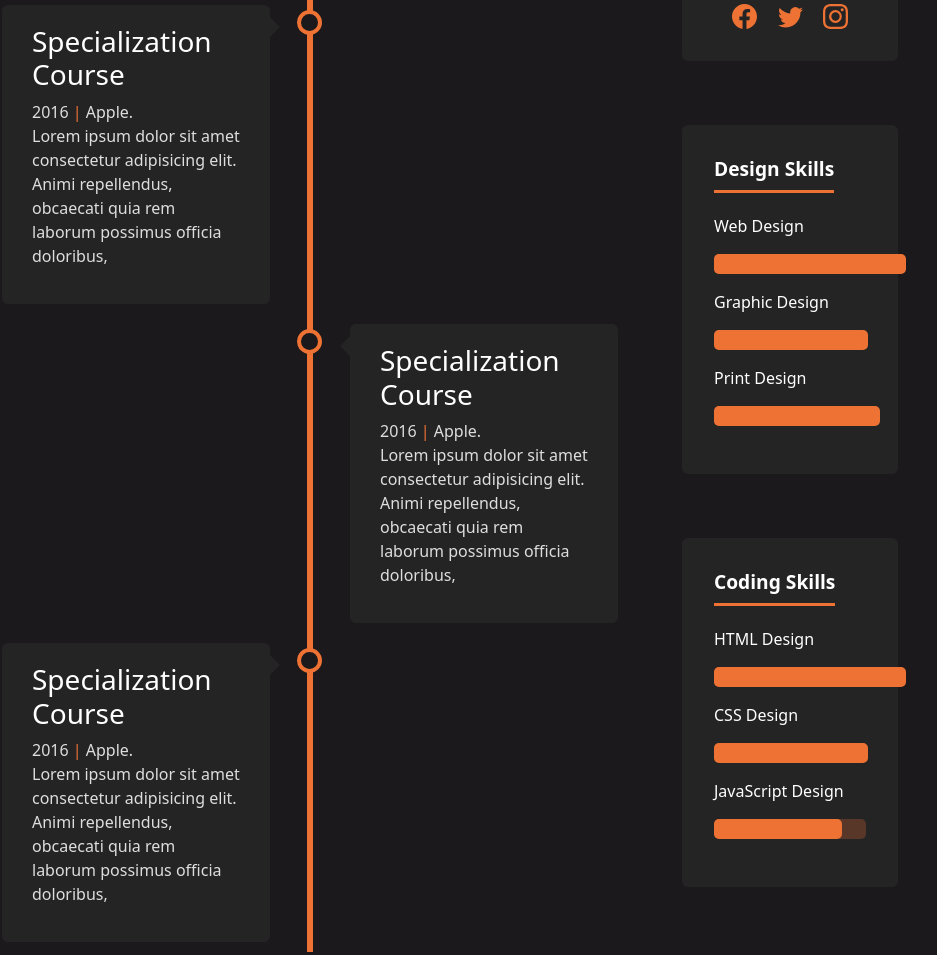
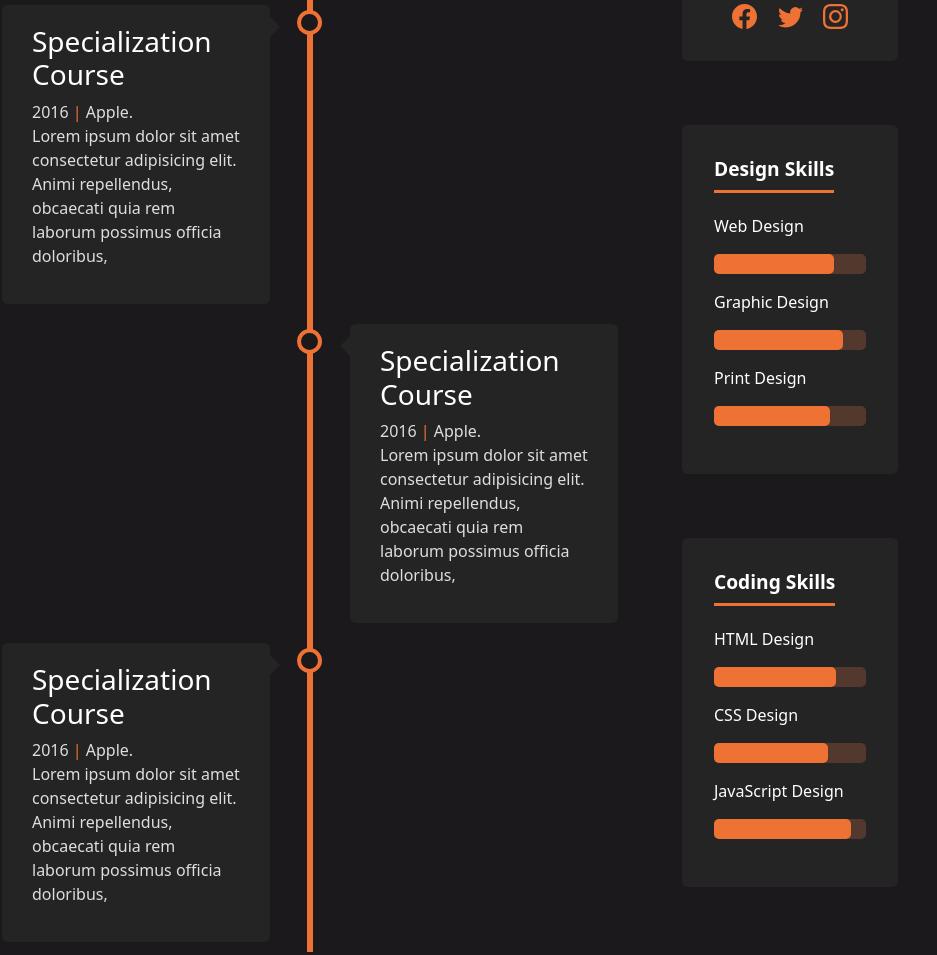
Before and after one commit to CodingBunnyi/JR-Project1, a plain HTML site: page src/index.html in a window 1280 px wide. Shown: the part 1333-2288 px from the top of the page, without its empty margins (210-1147 px from the left). Drawn offline with Linux system fonts and the light colour scheme.

Commit message:
fix skill bar

```diff
--- a/src/index.html
+++ b/src/index.html
@@ -9,23 +9,29 @@
     </head>
 
     <body>
+        <header>
             <nav class="navbar navbar-expand-lg">
                 <div class="container-fluid">
                     <span class="navbar-brand">CodingBunny</span>
+
                     <div id="navbarNav">
                         <ul class="navbar-nav">
                             <li class="nav-item">
                                 <a class="nav-link active" href="#">Home</a>
                             </li>
+
                             <li class="nav-item">
                                 <a class="nav-link" href="#">Portfolio</a>
                             </li>
+
                             <li class="nav-item">
                                 <a class="nav-link" href="#">Services</a>
                             </li>
+
                             <li class="nav-item">
                                 <a class="nav-link" href="#">Blog</a>
                             </li>
+
                             <li class="nav-item">
                                 <a class="nav-link" href="#">Contact</a>
                             </li>
@@ -33,9 +39,10 @@
                     </div>
                 </div>
             </nav>
+        </header>
 
         <main>
-            <div class="home-intro container">
+            <section class="home-intro container">
                 <div class="row">
                     <div class="home-intro-text col-lg-6">
                         <div class="icon-box">
@@ -43,8 +50,10 @@
                             <a href="#"><img class="icon" src="assets/twitter.svg" alt="twitter"></a>
                             <a href="#"><img class="icon" src="assets/instagram.svg" alt="instagram"></a>
                         </div>
+
                         <h1>I am Jay Chou</h1>
                         <p id="intro-describe">I am a Taiwanese singer, songwriter, rapper, record producer, actor, film director, businessman and magician. </p>
+
                         <div>
                             <button id="bt-my-portfolio">My Portfolio</button>
                             <button id="bt-play"><img id="play-icon"src="assets/play-fill.svg" alt="play icon"></button>
@@ -52,15 +61,16 @@
                     </div>
 
                     <div class="portraint col-lg-6">
-                        <img id="portraint-img" src="assets/Jay-Chou-Net-Worth-removebg.png" alt="Jay Chou portraint" >
+                        <img id="portraint-img" src="assets/Jay-Chou-Net-Worth-removebg.png" alt="Jay Chou portraint">
                     </div>
                 </div>
-            </div>
+            </section>
 
-            <div class="portfolio">
+            <section class="portfolio">
                 <div class="top-container">
                     <h2 id="portfolio-title">Portfolio<br>Showcase</h2>
                 </div>
+
                 <div class="portfolio-main-container container">
                     <div class="row">
                         <div class="left-container col-xl-9">
@@ -103,7 +113,6 @@
                             </div>
                         </div>
 
-
                         <div class="right-container col-xl-3">
                             <div class="portfolio-card right-container-box">
                                 <span id="name">Jay Chou</span><br>
@@ -122,24 +131,21 @@
                                     <div class="skill-item">
                                         <span class="skill-name">Web Design</span>
                                         <div class="skills-bar">
-                                            <hr class="bg-bar">
-                                            <hr class="skill-bar" id="skill-bar-1">
+                                            <div class="bg-bar" id ="skill--webDesign"> </div>
                                         </div>
                                     </div>
 
                                     <div class="skill-item">
                                         <span class="skill-name">Graphic Design</span>
                                         <div class="skills-bar">
-                                            <hr class="bg-bar">
-                                            <hr class="skill-bar" id="skill-bar-2">
+                                            <div class="bg-bar" id="skill--GraphicDesign"></div>
                                         </div>
                                     </div>
 
                                     <div class="skill-item">
                                         <span class="skill-name">Print Design</span>
                                         <div class="skills-bar">
-                                            <hr class="bg-bar">
-                                            <hr class="skill-bar" id="skill-bar-3">
+                                            <div class="bg-bar" id="skill--printDesign"></div>
                                         </div>
                                     </div>
                                 </div>
@@ -151,24 +157,21 @@
                                     <div class="skill-item">
                                         <span class="skill-name">HTML Design</span>
                                         <div class="skills-bar">
-                                            <hr class="bg-bar">
-                                            <hr class="skill-bar" id="skill-bar-4">
+                                            <div class="bg-bar" id="skill--htmlDesign"></div>
                                         </div>
                                     </div>
 
                                     <div class="skill-item">
                                         <span class="skill-name">CSS Design</span>
                                         <div class="skills-bar">
-                                            <hr class="bg-bar">
-                                            <hr class="skill-bar" id="skill-bar-5">
+                                            <div class="bg-bar" id="skill--cssDesign"></div>
                                         </div>
                                     </div>
 
                                     <div class="skill-item">
                                         <span class="skill-name">JavaScript Design</span>
                                         <div class="skills-bar">
-                                            <hr class="bg-bar">
-                                            <hr class="skill-bar" id="skill-bar-6">
+                                            <div class="bg-bar" id="skill--javaScriptDesign"></div>
                                         </div>
                                     </div>
                                 </div>
@@ -176,12 +179,13 @@
                         </div>
                     </div>
                 </div>
-            </div>
+            </section>
 
-            <div class="service">
+            <section class="service">
                 <div class="top-container">
                     <h2 id="portfolio-title">Services</h2>
                 </div>
+
                 <div class="container">
                     <div class="row">
                         <div class="col-lg-4">
@@ -189,35 +193,44 @@
                                 1 of 3
                             </div>
                         </div>
+
                         <div class="col-lg-4">
                             <div class="service-box">
                                 2 of 3
                             </div>
                         </div>
+
                         <div class="col-lg-4">
                             <div class="service-box">
                                 3 of 3
                             </div>
                         </div>
                     </div>
+
                     <div class="row">
                         <div class="col-lg-4">
                             <div class="service-box">
                                 1 of 3
                             </div>
                         </div>
+
                         <div class="col-lg-4">
                             <div class="service-box">
                                 2 of 3
                             </div>
                         </div>
+
                         <div class="col-lg-4">
                                 <div class="service-box">
                             3 of 3
                         </div>
                     </div>
                 </div>
-            </div>
+            </section>
         </main>
+
+        <footer>
+            © 2020 All rights reserved. Designed by CodingBunny
+        </footer>
     </body>
 </html>
--- a/src/sass/styles.scss
+++ b/src/sass/styles.scss
@@ -179,7 +179,6 @@ h1 {
                     background-color: $bg-color-light;
                     position: relative;
                     border-radius: 6px;
-                    min-width: 40;
                     #separater {
                         color: $emphasize-color;
                     }
@@ -225,10 +224,8 @@ h1 {
 
         .right-container {
             margin-top: 2rem;
-            // width: 30%;
             display: flex;
             flex-direction: column;
-            // margin-left: 2rem;
             .right-container-box {
                 margin-bottom: 4rem;
                 background-color: $bg-color-light;
@@ -266,51 +263,59 @@ h1 {
                 }
 
                 .skill-container {
-                    padding-top: 2rem;
+                    padding-top: 1rem;
                     .skill-item {
+                        margin: 1rem 0;
                         .skill-name {
                             font-size: 1rem;;
                         }
                         .skills-bar{
                             display: flex;
+                            width:100%;
+                            margin-top: 1rem;
                             .bg-bar {
                                 width: 100%;
-                                border: 10px solid $emphasize-color;
                                 border-radius: 5px;
-                                opacity:0.25;
                                 position: relative;
+                                background-color: rgb(83,57,45);
+                                height:20px;
+
                             }
 
-                            .skill-bar {
+                            .bg-bar:after {
+                                height:20px;
+                                content: "";
+                                width: 50%;
                                 position: absolute;
-                                border: 10px solid $emphasize-color;
+                                left: 0;
+                                top: 0;
+                                bottom: 0;
+                                background-color: $emphasize-color;
                                 border-radius: 5px;
-                                opacity:1;
-                                z-index: 1;
                             }
 
-                            #skill-bar-1 {
-                                width: 15%;
+                            #skill--webDesign:after {
+                                width: 79%;
                             }
 
-                            #skill-bar-2 {
-                                width: 12%;
+                            #skill--GraphicDesign:after {
+                                width: 85%;
                             }
 
-                            #skill-bar-3 {
-                                width: 13%;
+                            #skill--printDesign:after {
+                                width: 76%;
                             }
 
-                            #skill-bar-4 {
-                                width: 15%;
+                            #skill--htmlDesign:after {
+                                width: 80%;
                             }
 
-                            #skill-bar-5 {
-                                width: 12%;
+                            #skill--cssDesign:after {
+                                width: 75%;
                             }
 
-                            #skill-bar-6 {
-                                width: 10%;
+                            #skill--javaScriptDesign:after {
+                                width: 90%;
                             }
                         }
                     }
@@ -336,5 +341,7 @@ h1 {
 
     .service-box {
         background-color: $bg-color-dark;
+        height: 34rem;
+        margin-top: 2rem;
     }
 }
```
Also changed, not shown: src/css/styles.css. Lines whose indentation alone changed are shown as unchanged.
